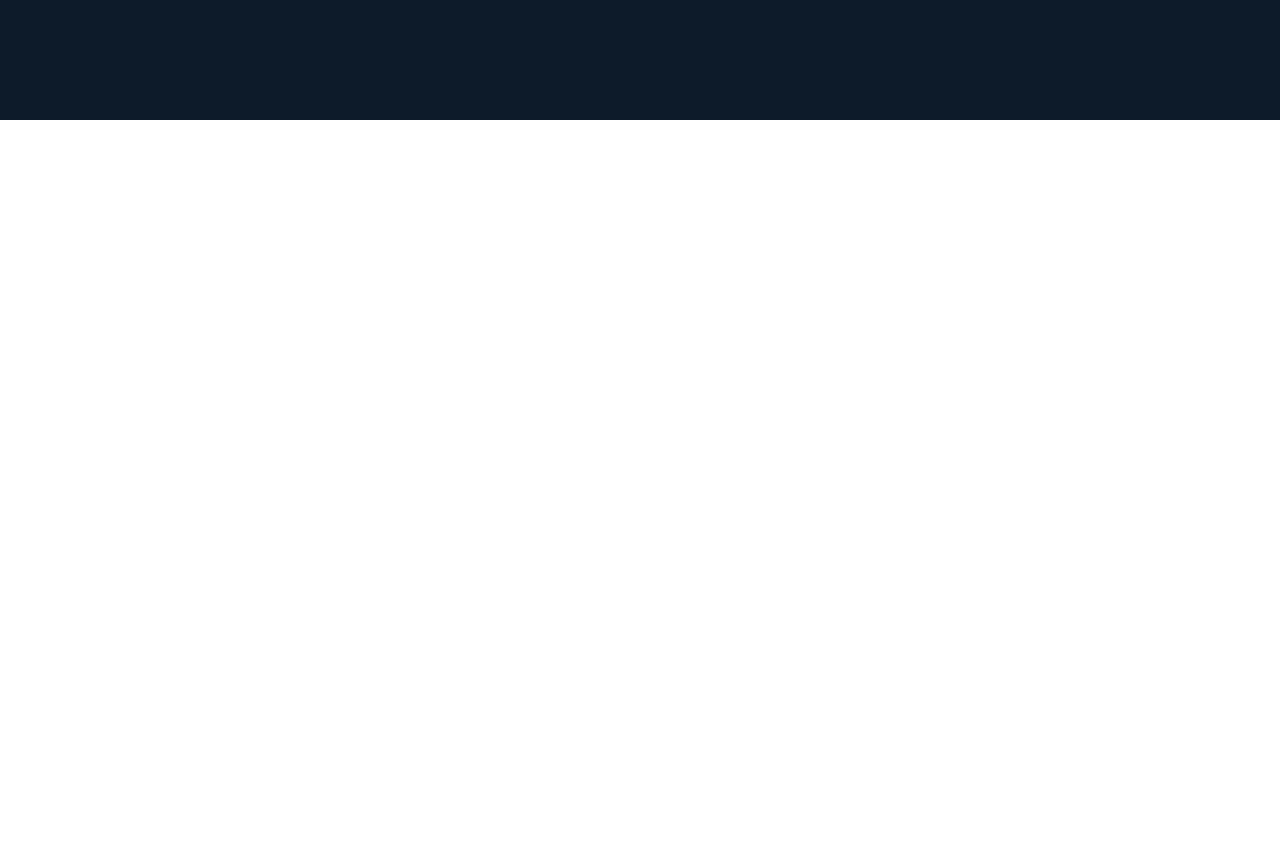
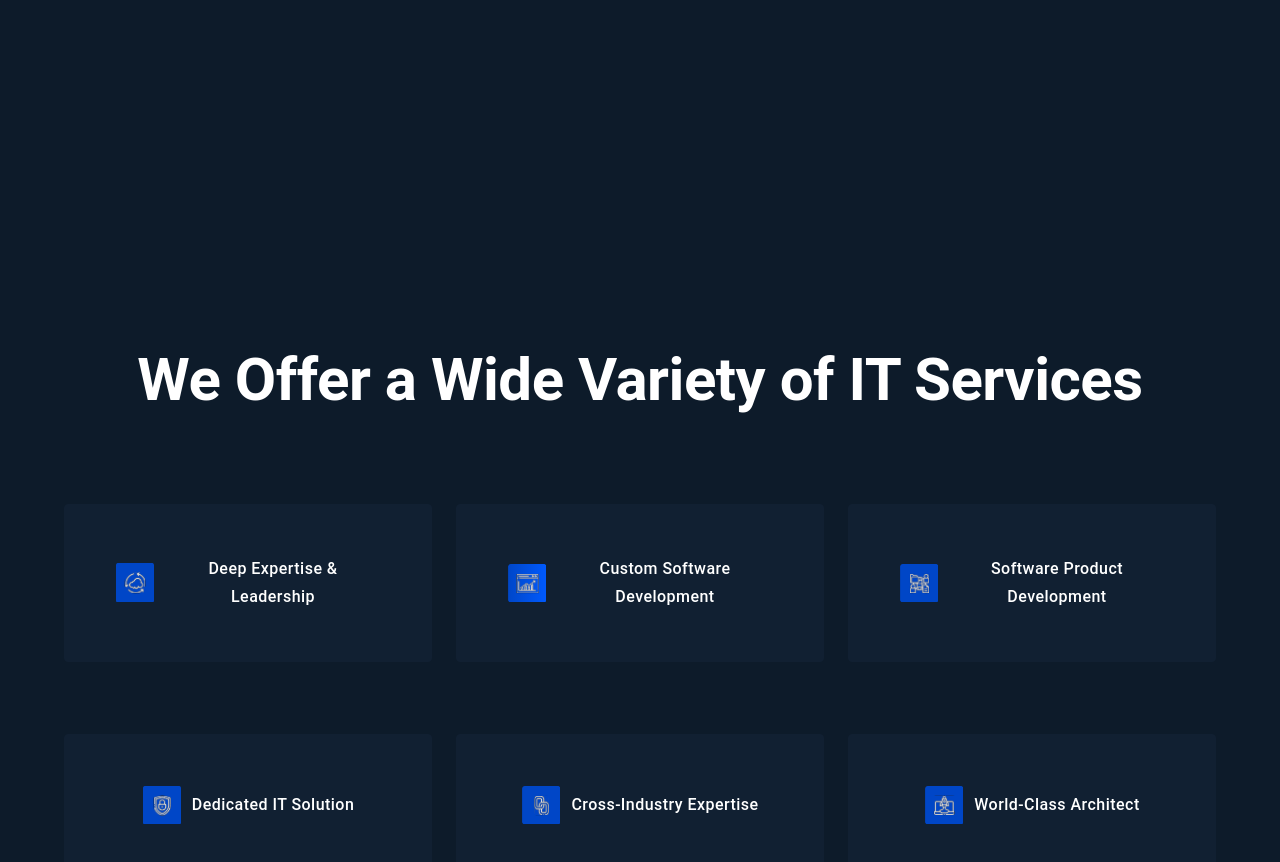
Before and after one commit to Grdgyyr/basic-website, a React (Create React App) app: page / in a window 1280 px wide. Shown: the part 2640-3502 px from the top of the page. Before the commit the page ends 2760 px from the top, so only its background shows below. Built offline with nearby package versions, Linux system fonts and the light colour scheme.

Commit message:
Add: Section4 component

```diff
--- a/src/App.js
+++ b/src/App.js
@@ -3,14 +3,16 @@ import ResponsiveAppBar from './components/appbar/AppBar';
 import Section1 from './components/section1/Section1';
 import Section2 from './components/section2/Section2';
 import Section3 from './components/section3/Section3';
+import Section4 from './components/section4/Section4';
 
 function App() {
   return (
     <div className="App">
       <ResponsiveAppBar />
       <Section1 />
-      <Section2/>
-      <Section3/>
+      <Section2 />
+      <Section3 />
+      <Section4 />
     </div>
   );
 }
--- a/src/components/section4/Section4.js
+++ b/src/components/section4/Section4.js
@@ -0,0 +1,147 @@
+import React, { useState } from "react";
+import { Box, Typography, Container, Grid, Button, Stack } from "@mui/material";
+import { styled } from "@mui/system";
+
+// Styled Service Button
+const ServiceButton = styled(Button)({
+  backgroundColor: "#112032",
+  color: "white",
+  border: "1px solid #112032",
+  padding: "50px",
+  fontSize: "16px",
+  display: "flex",
+  alignItems: "center",
+  gap: "10px",
+  justifyContent: "center",
+  width: "100%",
+  textTransform: "none",
+  transition: "all 0.3s ease-in-out",
+  "&:hover": {
+    backgroundColor: "#005AFF",
+  },
+});
+
+// Styled Popup Box
+const PopupText = styled(Box)(({ show }) => ({
+  width: "100%",
+  backgroundColor: "#005AFF",
+  color: "white",
+  fontSize: "1rem",
+  fontWeight: "bold",
+  textAlign: "center",
+  padding: "20px",
+  opacity: show ? 1 : 0,
+  visibility: show ? "visible" : "hidden",
+  transition: "opacity 0.3s ease-in-out, height 0.3s ease-in-out",
+  borderRadius: "5px",
+  display: "flex",
+  alignItems: "center",
+  justifyContent: "center",
+  overflow: "hidden", // Removed scrollbar
+  boxSizing: "border-box",
+  height: show ? "300px" : "0px", // Square popup
+}));
+
+// Service Data with Unique Popup Text
+const services = [
+  {
+    id: "popup1",
+    icon: "/assets/icons/cloud.svg",
+    title: "Deep Expertise & Leadership",
+    popupText: "We provide strategic IT leadership to drive success.",
+  },
+  {
+    id: "popup2",
+    icon: "/assets/icons/stats.svg",
+    title: "Custom Software Development",
+    popupText: "Tailored software solutions built for your business needs.",
+  },
+  {
+    id: "popup3",
+    icon: "/assets/icons/global.svg",
+    title: "Software Product Development",
+    popupText: "Innovative software products crafted to perfection.",
+  },
+  {
+    id: "popup4",
+    icon: "/assets/icons/lock.svg",
+    title: "Dedicated IT Solution",
+    popupText: "End-to-end IT solutions designed for reliability.",
+  },
+  {
+    id: "popup5",
+    icon: "/assets/icons/chain.svg",
+    title: "Cross-Industry Expertise",
+    popupText: "We excel in various industries, delivering the best results.",
+  },
+  {
+    id: "popup6",
+    icon: "/assets/icons/rocket.svg",
+    title: "World-Class Architect",
+    popupText: "Top-tier software architecture for scalable applications.",
+  },
+];
+
+const Section4 = () => {
+  const [activePopup, setActivePopup] = useState(null);
+
+  const handlePopup = (popupId) => {
+    setActivePopup(activePopup === popupId ? null : popupId);
+  };
+
+  return (
+    <Box
+      id="section4"
+      sx={{
+        minHeight: "100vh",
+        display: "flex",
+        alignItems: "center",
+        justifyContent: "center",
+        backgroundColor: "#0D1B2A",
+        padding: "50px 0",
+        position: "relative",
+      }}
+    >
+      <Container
+        maxWidth="lg"
+        sx={{
+          textAlign: "center",
+          paddingTop: activePopup ? "1vh" : "10vh",
+          transition: "padding-top 0.3s ease-in-out",
+        }}
+      >
+        {/* Section Title */}
+        <Typography
+          variant="h2"
+          sx={{
+            color: "white",
+            fontWeight: "bold",
+            mb: activePopup ? 8 : 5,
+            transition: "margin-bottom 0.3s ease-in-out",
+          }}
+        >
+          We Offer a Wide Variety of IT Services
+        </Typography>
+
+        {/* Service Boxes Grid */}
+        <Grid container spacing={3} justifyContent="center">
+          {services.map((service) => (
+            <Grid item xs={12} sm={6} md={4} key={service.id}>
+              <Stack spacing={1}>
+                <PopupText show={activePopup === service.id}>
+                  {service.popupText}
+                </PopupText>
+                <ServiceButton onClick={() => handlePopup(service.id)}>
+                  <img src={service.icon} alt={service.title} width={40} />
+                  <span>{service.title}</span>
+                </ServiceButton>
+              </Stack>
+            </Grid>
+          ))}
+        </Grid>
+      </Container>
+    </Box>
+  );
+};
+
+export default Section4;
```
